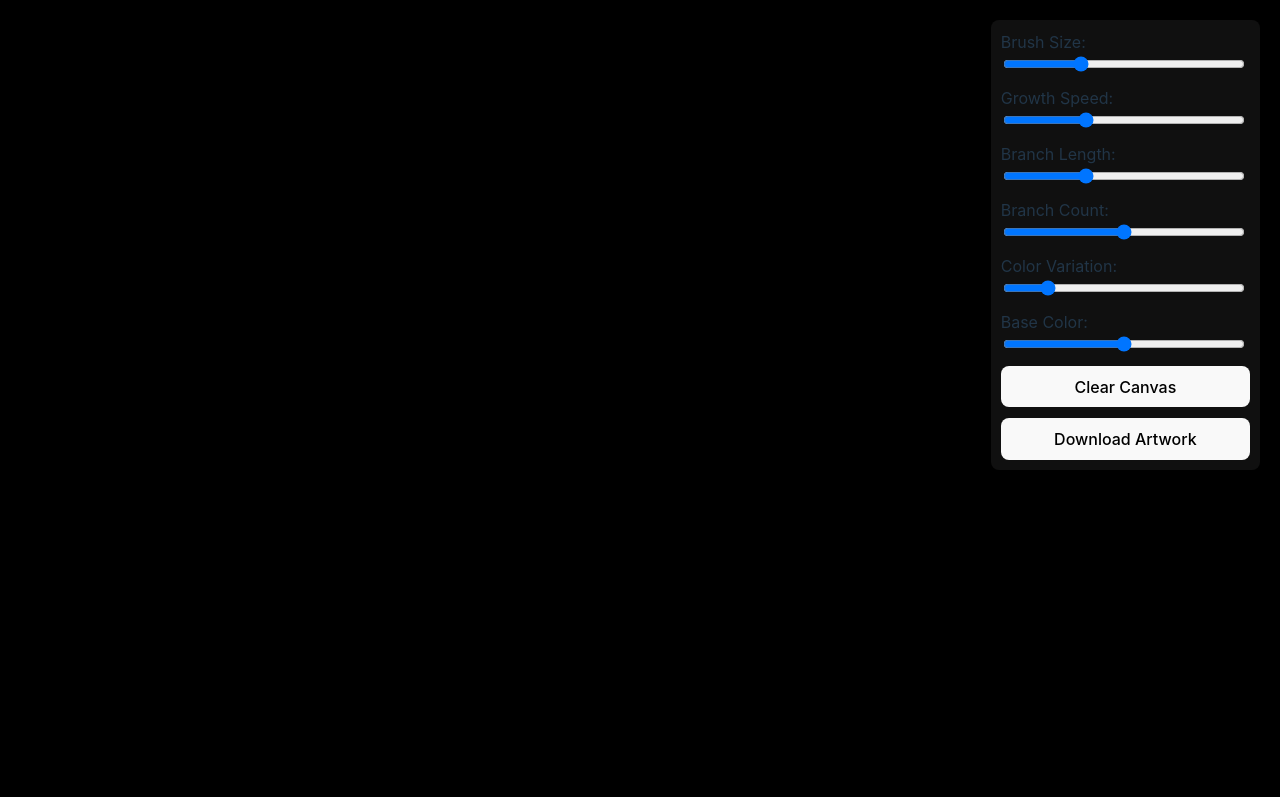
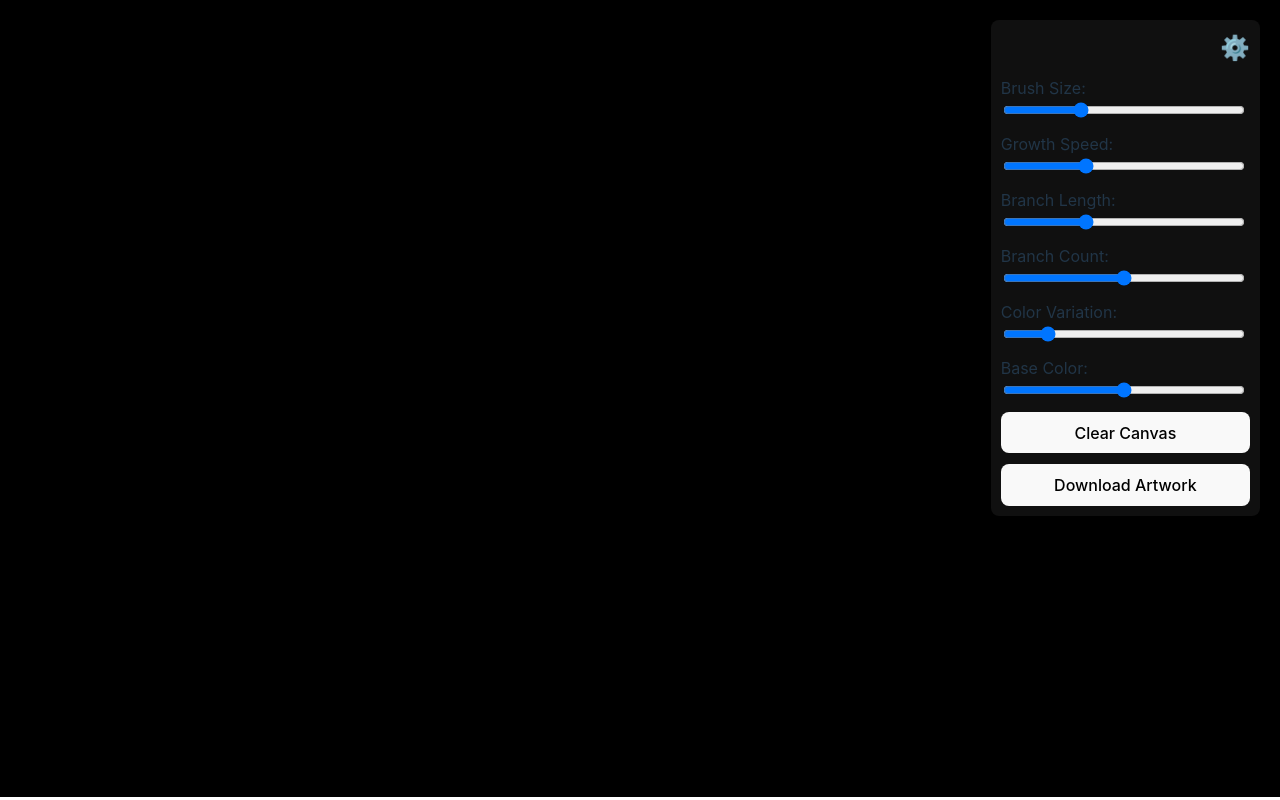
Before and after one commit to Phil-star1984/organic-brush-app, a React app: page / in a window 1280 px wide. Built offline with nearby package versions, Linux system fonts and the light colour scheme; the HTML template or start-up script is replaced by a standard one.

Commit message:
add: off/on visibility of settings

```diff
--- a/src/App.css
+++ b/src/App.css
@@ -30,7 +30,7 @@ body {
   height: 100%;
 }
 
-.controls-wrapper {
+.controls-wrapper-outside {
   position: fixed;
   top: 20px;
   right: 20px;
@@ -39,6 +39,29 @@ body {
   border-radius: 8px;
   box-shadow: rgba(0, 0, 0, 0.3) 0px 4px 12px;
   backdrop-filter: blur(13px);
+  display: flex;
+  flex-direction: column;
+  align-items: flex-end;
+}
+
+.settings-icon {
+  cursor: pointer;
+  transition: transform 0.3s ease;
+  display: inline-block;
+}
+
+.controls-wrapper {
+  margin-top: 10px;
+  /* display: none; */
+}
+
+.settings-icon:hover,
+.settings-icon:focus {
+  transform: scale(1.3);
+}
+
+.settings-icon span {
+  font-size: 24px;
 }
 
 .controls-wrapper label {
--- a/src/Controls.jsx
+++ b/src/Controls.jsx
@@ -1,6 +1,8 @@
-import React from "react";
+import React, { useState } from "react";
 
 const Controls = ({ settings, setSettings, onDownload, onClearCanvas }) => {
+  const [settingsVisible, setSettingsVisible] = useState(true);
+
   const handleChange = (key) => (e) => {
     setSettings((prev) => ({
       ...prev,
@@ -8,7 +10,22 @@ const Controls = ({ settings, setSettings, onDownload, onClearCanvas }) => {
     }));
   };
 
+  const switchSettingsVisibility = () => {
+    setSettingsVisible((current) => !current);
+  };
+
   return (
+    <div className="controls-wrapper-outside">
+      <div
+        className="settings-icon"
+        onClick={switchSettingsVisibility}
+        role="button"
+        tabIndex="0"
+        aria-label="Toggle settings"
+      >
+        <span aria-hidden="true">⚙️</span>
+      </div>
+      {settingsVisible && (
         <div className="controls-wrapper">
           <label>
             Brush Size:
@@ -76,6 +93,8 @@ const Controls = ({ settings, setSettings, onDownload, onClearCanvas }) => {
             <button onClick={onDownload}>Download Artwork</button>
           </div>
         </div>
+      )}
+    </div>
   );
 };
 
```
Lines whose indentation alone changed are shown as unchanged.
